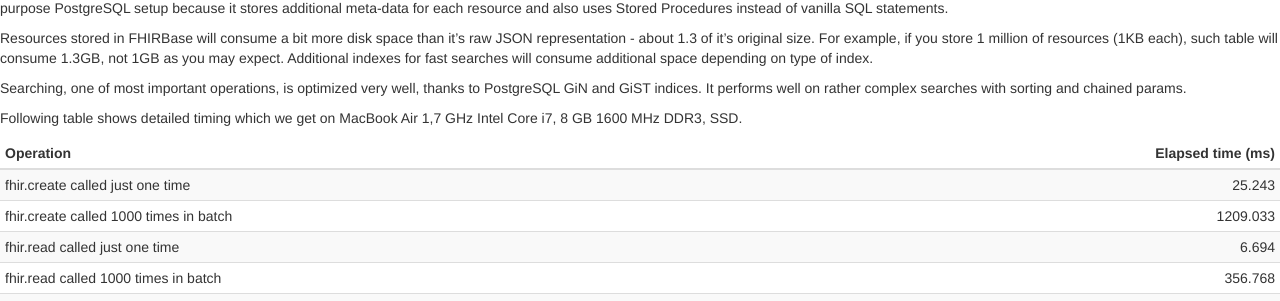
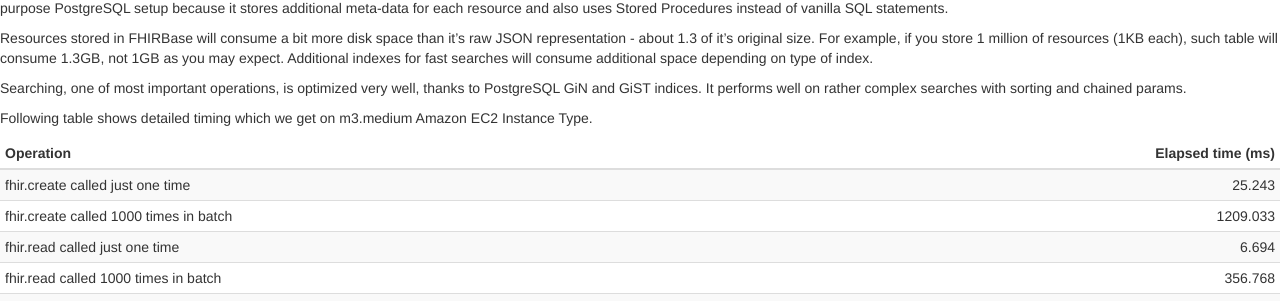
Before and after one commit to fhirbase/fhirbase.github.io, a Jekyll site: the page built from _docs/performance.md, in a window 1280 px wide. Shown: the part 144-445 px from the top of the page. Built offline with Jekyll 4.4.1, drawn with Linux system fonts in a browser that asks for light colours; nearby versions of some CDN libraries; library files that are not in the unit come from our copies; comment, search, counter and statistics services are not loaded.

Commit message:
Update performance.md

```diff
--- a/_docs/performance.md
+++ b/_docs/performance.md
@@ -25,8 +25,7 @@ Searching, one of most important operations, is optimized very well,
 thanks to PostgreSQL GiN and GiST indices. It performs well on rather
 complex searches with sorting and chained params.
 
-Following table shows detailed timing which we get on MacBook Air 1,7
-GHz Intel Core i7, 8 GB 1600 MHz DDR3, SSD.
+Following table shows detailed timing which we get on m3.medium Amazon EC2 Instance Type.
 
 | Operation                                                                                                           | Elapsed time (ms)      |
 |---------------------------------------------------------------------------------------------------------------------+-----------------------:|{% for operation in site.data.performance.operations %}
```
